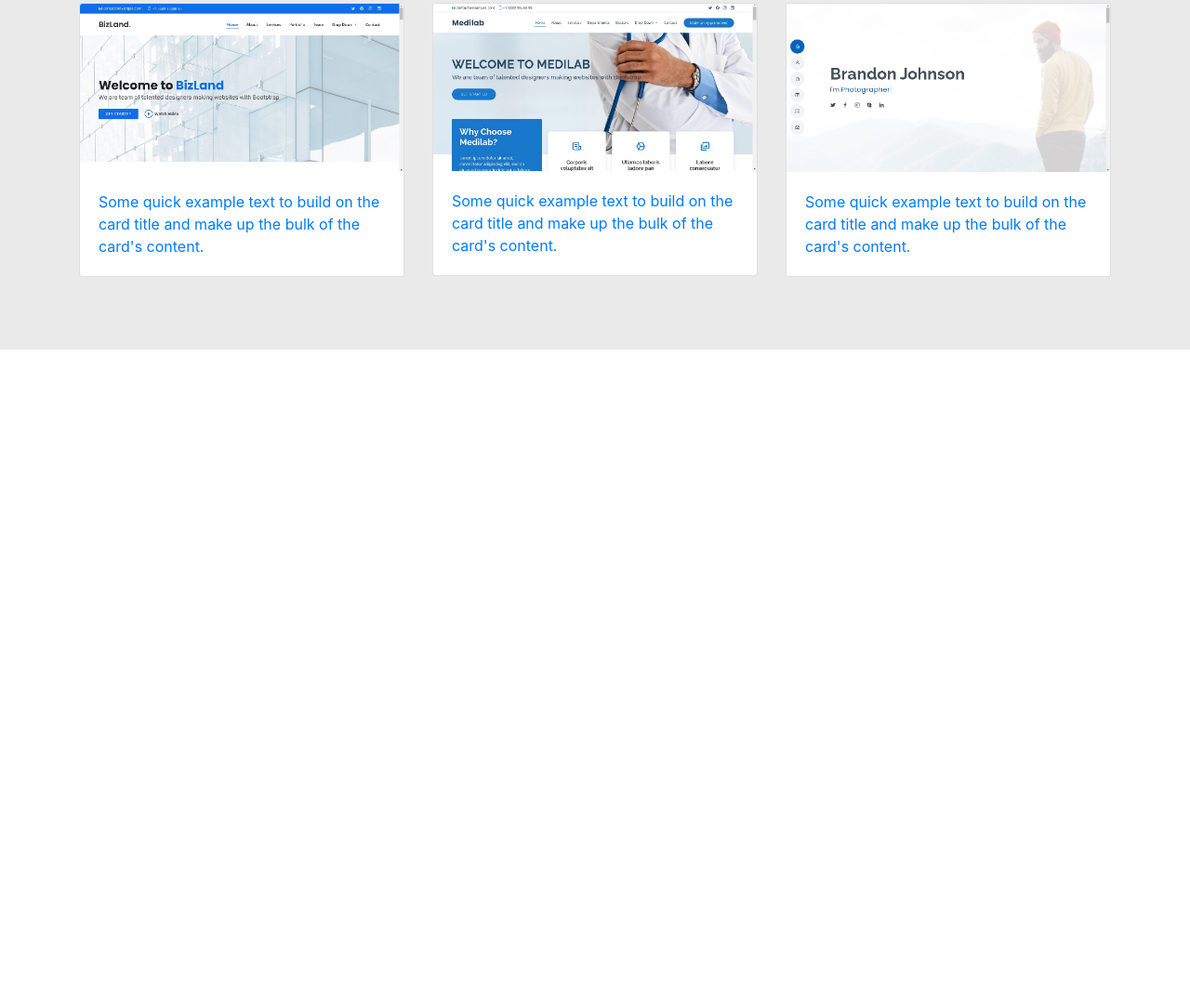
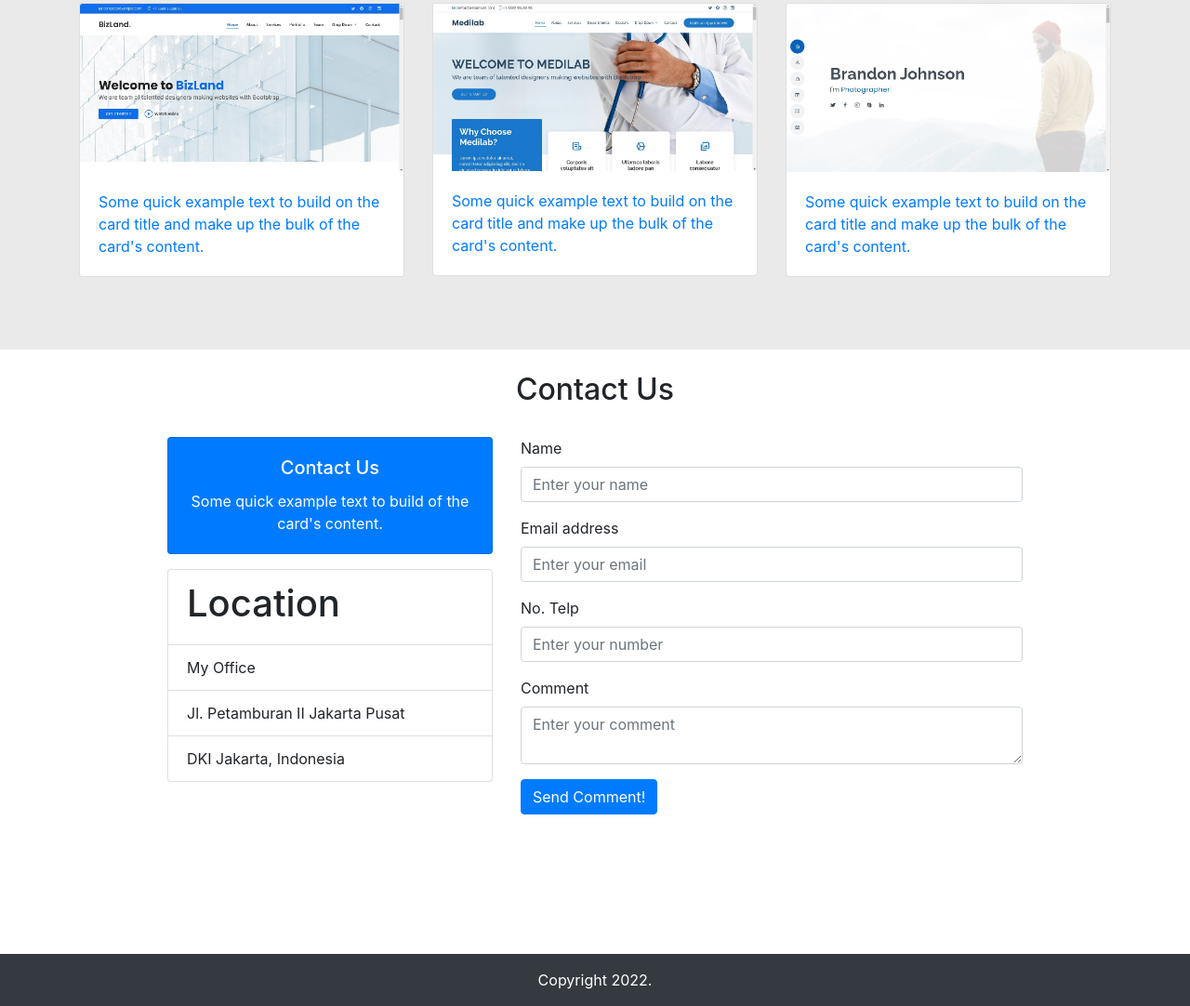
Before and after one commit to Deniansyah/portfolio-bootstrap--4, a plain HTML site: page index.html in a window 1280 px wide. Shown: the part 1546-2628 px from the top of the page at 93% size. Before the commit the page ends 1922 px from the top, so only its background shows below. Drawn offline with nearby package versions, Linux system fonts and the light colour scheme.

Commit message:
membuat contact dan footer

```diff
--- a/css/style.css
+++ b/css/style.css
@@ -20,3 +20,7 @@ body {
     background-color: #eaeaea;
     min-height: 800px;
 }
+
+.contact {
+    min-height: 650px;
+}
--- a/index.html
+++ b/index.html
@@ -14,7 +14,6 @@
         <title>Portfolio</title>
     </head>
     <body>
-
         <!-- navbar -->
         <nav class="navbar fixed-top navbar-expand-lg navbar-dark bg-dark">
             <div class="container">
@@ -143,6 +142,67 @@
         </section>
         <!-- lastPortfolio -->
 
+        <!-- contact -->
+        <section class="contact" id="contact">
+            <div class="container">
+                <div class="row text-center pt-4 mb-4">
+                    <div class="col">
+                        <h2>Contact Us</h2>
+                    </div>
+                </div>
+                <div class="row justify-content-center">
+                    <div class="col-md-4">
+                        <div class="card text-white bg-primary mb-3">
+                            <div class="card-body text-center">
+                                <h5 class="card-title">Contact Us</h5>
+                                <p class="card-text">Some quick example text to build of the card's content.</p>
+                            </div>
+                        </div>
+                        <ul class="list-group">
+                            <li class="list-group-item"><h1>Location</h1></li>
+                            <li class="list-group-item">My Office</li>
+                            <li class="list-group-item">Jl. Petamburan II Jakarta Pusat</li>
+                            <li class="list-group-item">DKI Jakarta, Indonesia</li>
+                        </ul>
+                    </div>
+                    <div class="col-md-6">
+                        <form>
+                            <div class="form-group">
+                                <label for="name">Name</label>
+                                <input type="name" class="form-control" id="name" placeholder="Enter your name">
+                            </div>
+                            <div class="form-group">
+                                <label for="email">Email address</label>
+                                <input type="email" class="form-control" id="email" placeholder="Enter your email">
+                            </div>
+                            <div class="form-group">
+                                <label for="telp">No. Telp</label>
+                                <input type="telp" class="form-control" id="telp" placeholder="Enter your number">
+                            </div>
+                            <div class="form-group">
+                                <label for="comment">Comment</label>
+                                <textarea name="comment" id="comment" class="form-control" rows="2" placeholder="Enter your comment"></textarea>
+                            </div>
+                            <button class="btn btn-primary">Send Comment!</button>
+                        </form>
+                    </div>
+                </div>
+            </div>
+        </section>
+        <!-- lastContact -->
+
+        <!-- footer -->
+        <footer class="bg-dark text-white">
+            <div class="container">
+                <div class="row">
+                    <div class="col pt-3">
+                        <p class="text-center">Copyright 2022.</p>
+                    </div>
+                </div>
+            </div>
+        </footer>
+        <!-- lastFooter -->
+
         <!-- Optional JavaScript -->
         <!-- jQuery first, then Popper.js, then Bootstrap JS -->
         <script src="https://code.jquery.com/jquery-3.3.1.slim.min.js" integrity="sha384-q8i/X+965DzO0rT7abK41JStQIAqVgRVzpbzo5smXKp4YfRvH+8abtTE1Pi6jizo" crossorigin="anonymous"></script>
```
